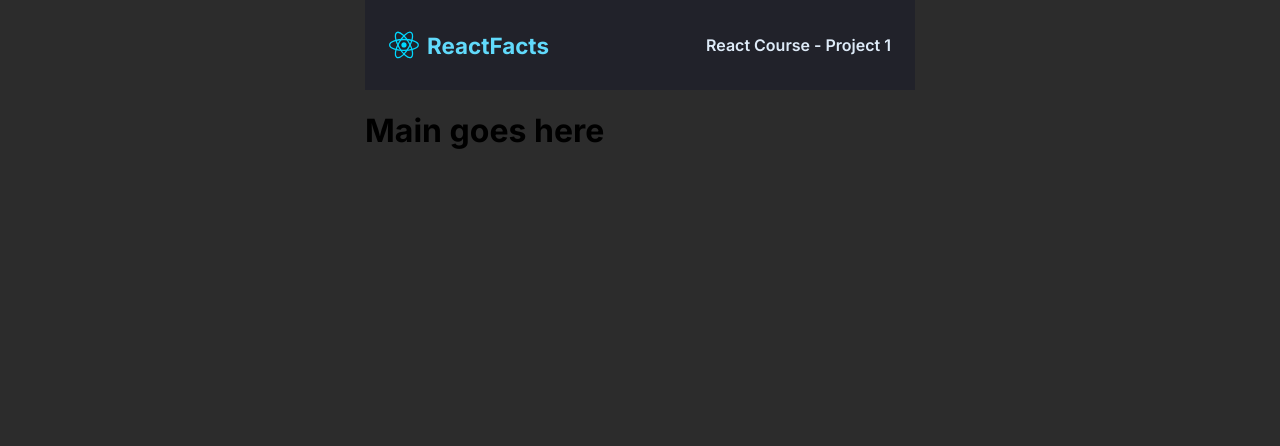
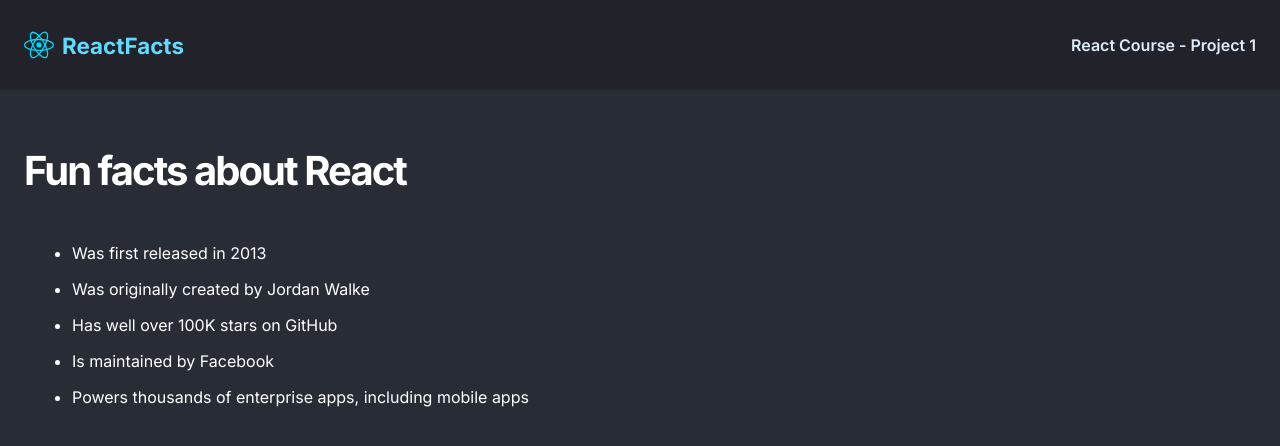
Before and after one commit to SGM-dev/react-facts, a React (Vite) app: page / in a window 1280 px wide. Shown: the top 446 px of the page. Built offline with nearby package versions, Linux system fonts and the light colour scheme.

Commit message:
build main section

```diff
--- a/components/Main.jsx
+++ b/components/Main.jsx
@@ -1,7 +1,16 @@
 import React from "react";
 
 export default function Main() {
-    return (
-        <h1>Main goes here</h1>
-    )
+  return (
+    <main className="main-container">
+      <h1 className="main--title">Fun facts about React</h1>
+      <ul className="list">
+        <li className="list--item">Was first released in 2013</li>
+        <li className="list--item">Was originally created by Jordan Walke</li>
+        <li className="list--item">Has well over 100K stars on GitHub</li>
+        <li className="list--item">Is maintained by Facebook</li>
+        <li className="list--item">Powers thousands of enterprise apps, including mobile apps</li>
+      </ul>
+    </main>
+  );
 }
--- a/style.css
+++ b/style.css
@@ -1,11 +1,12 @@
 * {
   box-sizing: border-box;
+  margin: 0;
+  padding: 0;
 }
 
 body {
-  margin: 0;
   font-family: "Inter", sans-serif;
-  width: 550px;
+  height: 100vh;
   margin: 0 auto;
   background: #2c2c2c;
 }
@@ -36,3 +37,28 @@ body {
   font-size: 1rem;
   font-weight: 600;
 }
+
+.main-container {
+  background: #282d35;
+  padding: 3.5em 1.5em;
+  height: 100%;
+  color: #fff;
+}
+
+.main--title {
+  font-size: 2.5rem;
+  font-weight: 700;
+  letter-spacing: -0.12206rem;
+}
+
+.list {
+  margin: 3em;
+  display: flex;
+  flex-direction: column;
+  gap: 1em;
+}
+
+.list--item {
+  font-size: 1rem;
+  font-weight: 400;
+}
```
